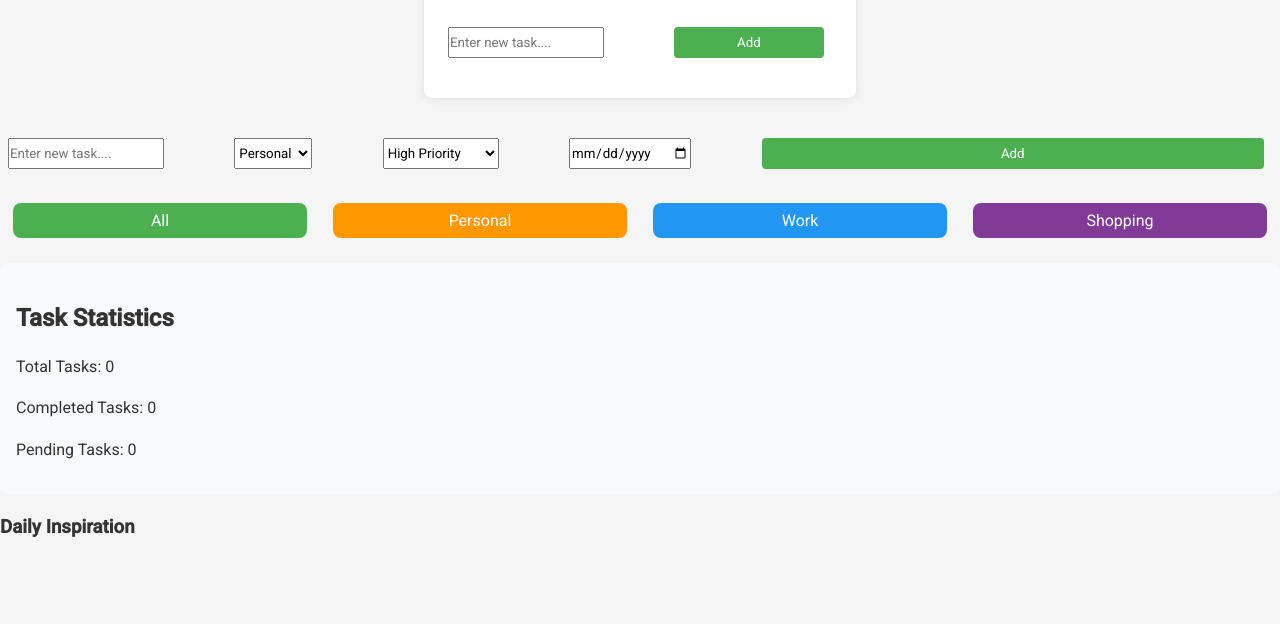
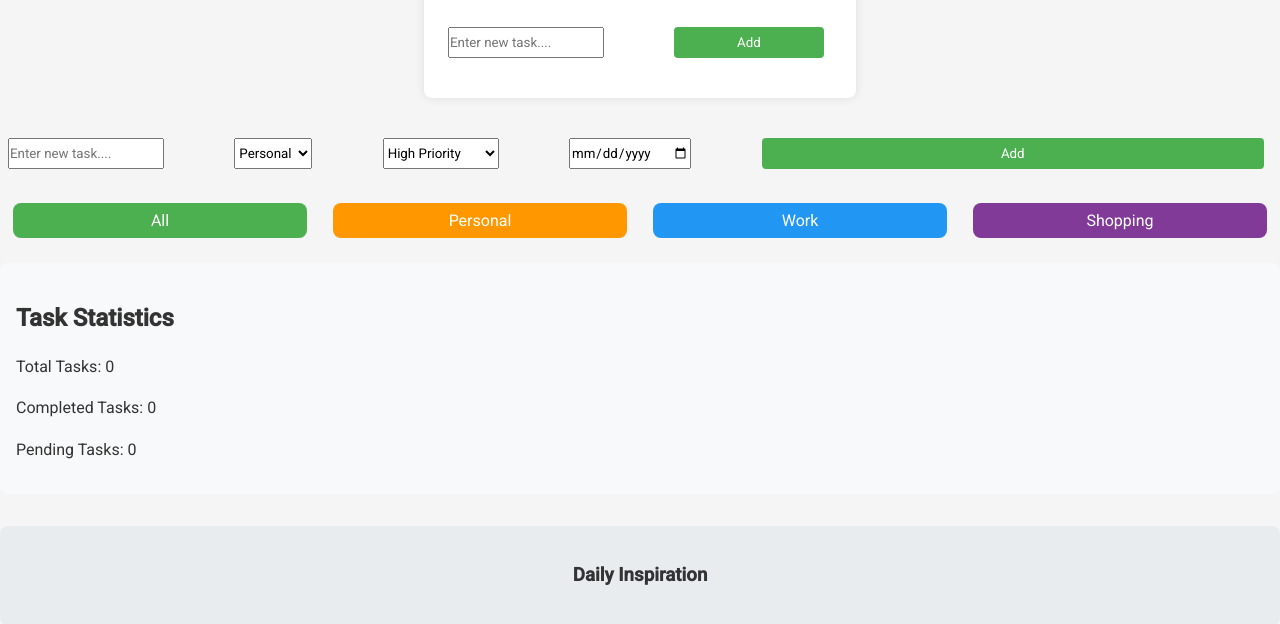
Before and after one commit to jurchiks33/todo-manager-ts, a website: page index.html in a window 1280 px wide. Shown: the part 124-748 px from the top of the page. Drawn offline with Linux system fonts and the light colour scheme.

Commit message:
quote section styling

```diff
--- a/styles.css
+++ b/styles.css
@@ -184,3 +184,11 @@ body {
 #taskStats h2 {
     margin-bottom: 1rem;
 }
+
+.quote-section {
+    margin-top: 2rem;
+    padding: 1rem;
+    background-color: #e9ecef;
+    border-radius: 8px;
+    text-align: center;
+}
```
